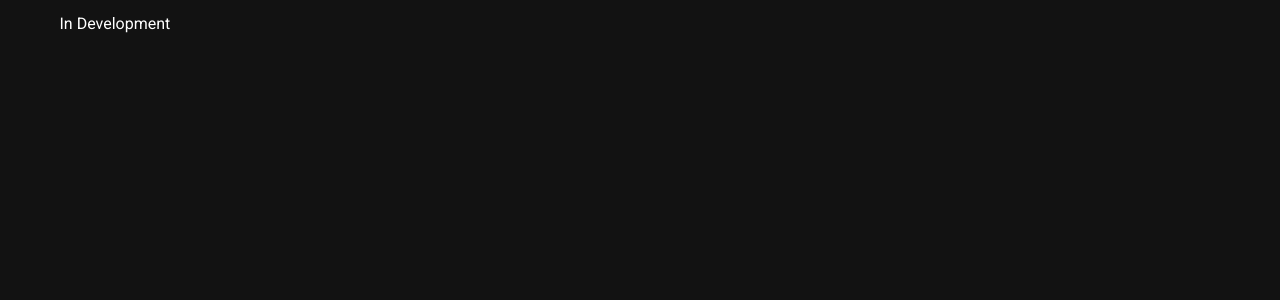
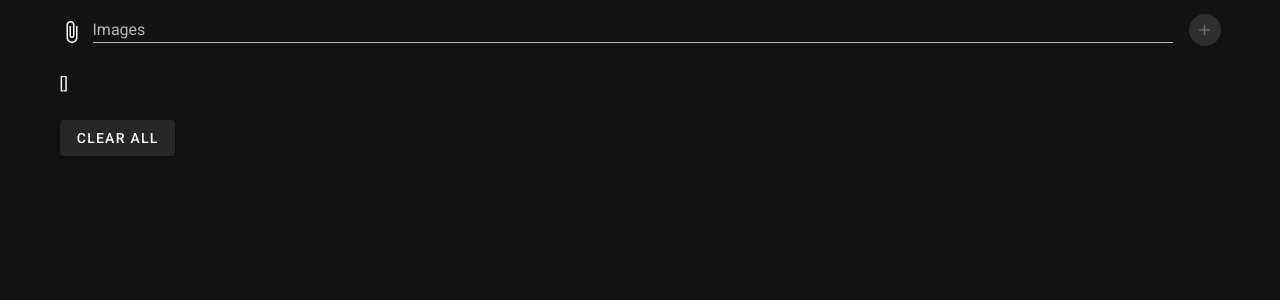
Before and after one commit to jamiecorrigan/pdfify, a Vue app: page / in a window 1280 px wide. Shown: the top 300 px of the page. Built offline with nearby package versions, Linux system fonts and the light colour scheme.

Commit message:
feat: add ImageInput component.

```diff
--- a/public/index.html
+++ b/public/index.html
@@ -7,7 +7,7 @@
     <link rel="icon" href="<%= BASE_URL %>favicon.ico">
     <title><%= htmlWebpackPlugin.options.title %></title>
     <link rel="stylesheet" href="https://fonts.googleapis.com/css?family=Roboto:100,300,400,500,700,900">
-    <link rel="stylesheet" href="https://cdn.jsdelivr.net/npm/@mdi/font@latest/css/materialdesignicons.min.css">
+    <link rel="stylesheet" href="https://fonts.googleapis.com/css?family=Material+Icons">
   </head>
   <body>
     <noscript>
--- a/src/App.vue
+++ b/src/App.vue
@@ -2,16 +2,46 @@
   <VApp>
     <VMain>
       <VContainer>
-        In Development
+        <VRow>
+          <VCol cols="12">
+            <ImageInput @add="addImages" />
+          </VCol>
+        </VRow>
+        <VRow>
+          <VCol cols="12">
+            {{ images.map((f) => f.name) }}
+          </VCol>
+        </VRow>
+        <VRow>
+          <VCol cols="12">
+            <VBtn @click="clearImages">
+              Clear All
+            </VBtn>
+          </VCol>
+        </VRow>
       </VContainer>
     </VMain>
   </VApp>
 </template>
 
 <script>
+import ImageInput from '@/components/ImageInput';
+
 export default {
   name: 'App',
-
-  data: () => ({}),
+  components: {
+    ImageInput,
+  },
+  data: () => ({
+    images: []
+  }),
+  methods: {
+    addImages(newImages) {
+      this.images = this.images.concat(newImages);
+    },
+    clearImages() {
+      this.images = [];
+    },
+  },
 };
 </script>
--- /dev/null
+++ b/src/components/ImageInput.vue
@@ -0,0 +1,37 @@
+<template>
+  <div class="d-flex align-center">
+    <VFileInput
+      v-model="files"
+      label="Images"
+      accept="image/*"
+      multiple
+      hide-details
+      dense
+    />
+    <VBtn
+      :disabled="!files.length"
+      color="success"
+      class="ml-4"
+      fab
+      x-small
+      @click="commit"
+    >
+      <VIcon>add</VIcon>
+    </VBtn>
+  </div>
+</template>
+
+<script>
+export default {
+  name: 'ImageInput',
+  data: () => ({
+    files: []
+  }),
+  methods: {
+    commit() {
+      this.$emit('add', this.files);
+      this.files = [];
+    },
+  },
+};
+</script>
--- a/src/plugins/vuetify.js
+++ b/src/plugins/vuetify.js
@@ -7,4 +7,7 @@ export default new Vuetify({
   theme: {
     dark: true,
   },
+  icons: {
+    iconfont: 'md',
+  },
 });
```
